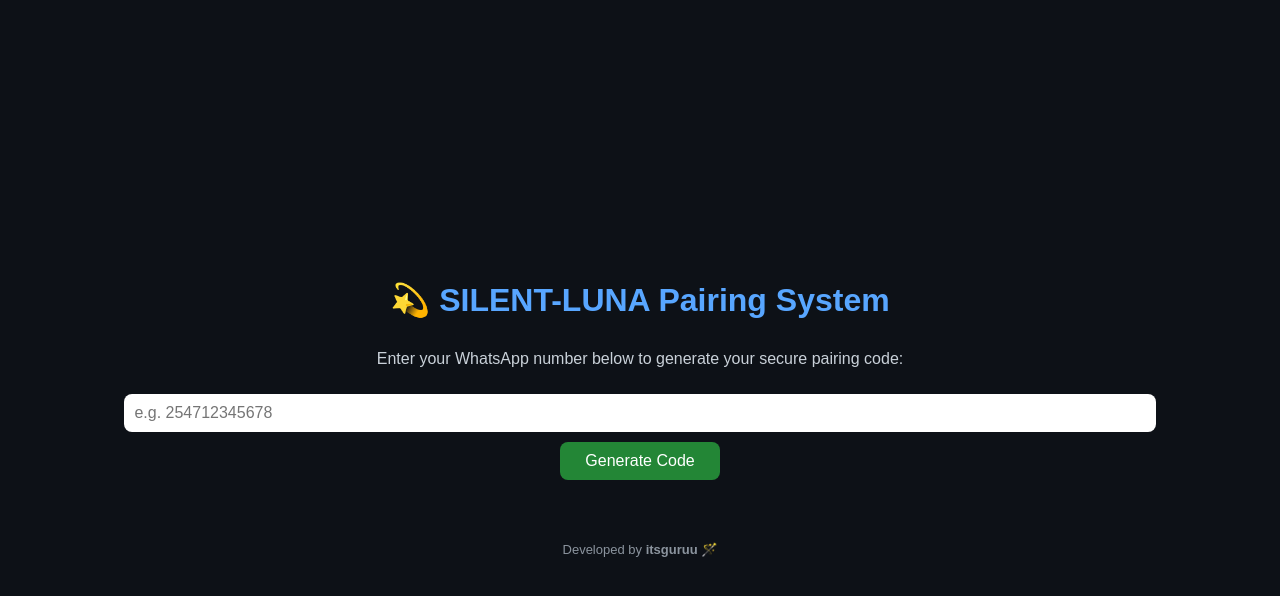
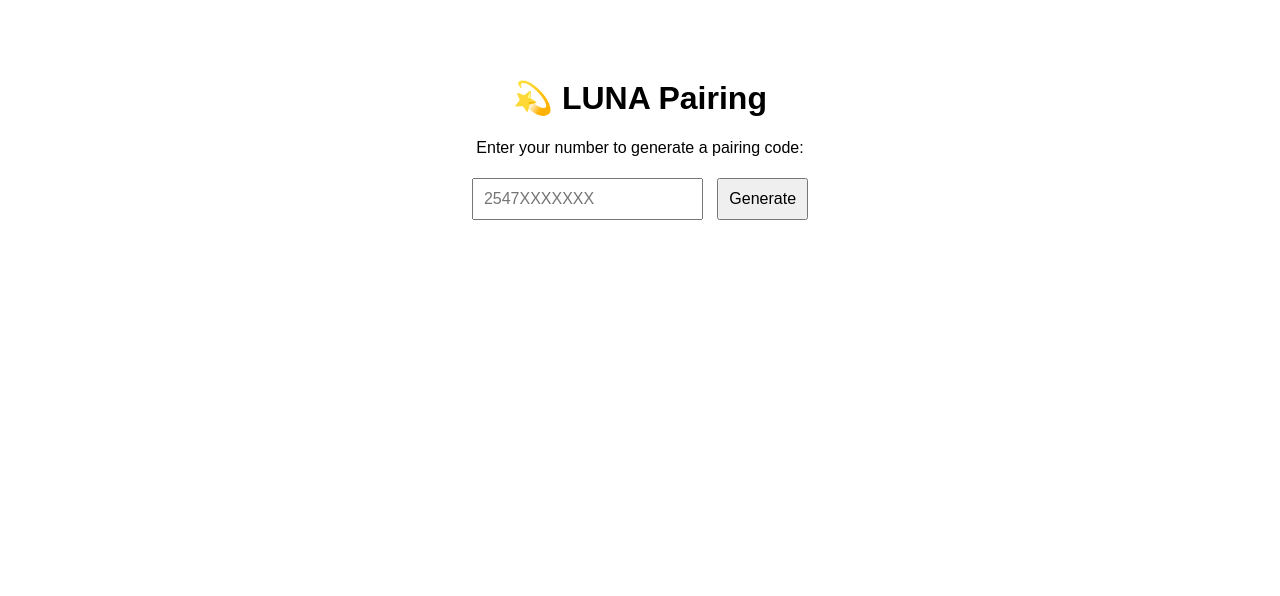
Before and after one commit to itsguruu/-, a website: page public/index.html in a window 1280 px wide. Drawn offline with Linux system fonts and the light colour scheme.

Commit message:
Update index.html

```diff
--- a/public/index.html
+++ b/public/index.html
@@ -1,75 +1,24 @@
 <!DOCTYPE html>
 <html lang="en">
 <head>
-  <meta charset="UTF-8" />
-  <meta name="viewport" content="width=device-width, initial-scale=1.0" />
-  <title>SILENT-LUNA Pairing</title>
+  <meta charset="UTF-8">
+  <title>LUNA Pairing</title>
   <style>
-    body {
-      background: #0d1117;
-      color: #c9d1d9;
-      font-family: 'Poppins', sans-serif;
-      display: flex;
-      flex-direction: column;
-      align-items: center;
-      justify-content: center;
-      height: 100vh;
-      text-align: center;
-    }
-    input {
-      padding: 10px;
-      border-radius: 8px;
-      border: none;
-      outline: none;
-      margin: 10px 0;
-      width: 80%;
-      font-size: 16px;
-    }
-    button {
-      background: #238636;
-      border: none;
-      color: white;
-      padding: 10px 25px;
-      border-radius: 8px;
-      font-size: 16px;
-      cursor: pointer;
-    }
-    button:hover {
-      background: #2ea043;
-    }
-    h1 {
-      color: #58a6ff;
-      margin-bottom: 15px;
-    }
-    footer {
-      margin-top: 30px;
-      font-size: 13px;
-      color: #8b949e;
-    }
+    body { font-family: Arial; text-align: center; padding: 50px; }
+    input, button { padding: 10px; font-size: 16px; margin: 5px; }
   </style>
 </head>
 <body>
-  <h1>💫 SILENT-LUNA Pairing System</h1>
-  <p>Enter your WhatsApp number below to generate your secure pairing code:</p>
-  <input type="text" id="number" placeholder="e.g. 254712345678" />
-  <button onclick="generateCode()">Generate Code</button>
-  <p id="response"></p>
-
-  <footer>Developed by <strong>itsguruu</strong> 🪄</footer>
+  <h1>💫 LUNA Pairing</h1>
+  <p>Enter your number to generate a pairing code:</p>
+  <input id="number" type="text" placeholder="2547XXXXXXX">
+  <button onclick="generateCode()">Generate</button>
 
   <script>
-    async function generateCode() {
-      const number = document.getElementById("number").value.trim();
-      const responseEl = document.getElementById("response");
-      responseEl.textContent = "Generating code... Please wait 🌙";
-
-      try {
-        const res = await fetch(`/pair?number=${number}`);
-        const text = await res.text();
-        responseEl.textContent = text;
-      } catch (err) {
-        responseEl.textContent = "❌ Failed to connect. Please try again.";
-      }
+    function generateCode() {
+      const num = document.getElementById("number").value;
+      if (!num) return alert("Please enter your number!");
+      window.location.href = `/code?number=${num}`;
     }
   </script>
 </body>
```
